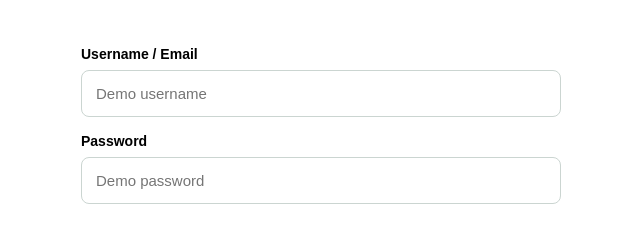
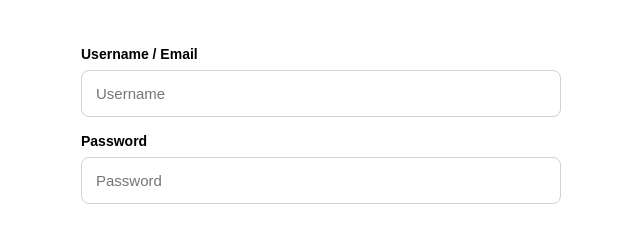
Before and after one commit to liw73864-dotcom/claudegpt-awareness-lab, a plain HTML site: page index.html in a window 1280 px wide. Shown: the top 225 px of the page, 319-959 px from the left. Drawn offline with Linux system fonts and the light colour scheme.

Commit message:
Update index.html

```diff
--- a/index.html
+++ b/index.html
@@ -66,13 +66,13 @@ button {
 <form id="login" autocomplete="off">
   <label for="username">Username / Email</label>
   <input id="username"
-         placeholder="Demo username"
+         placeholder="Username"
          required>
 
   <label for="password">Password</label>
   <input id="password"
          type="password"
-         placeholder="Demo password"
+         placeholder="Password"
          autocomplete="new-password"
          required>
 
```
